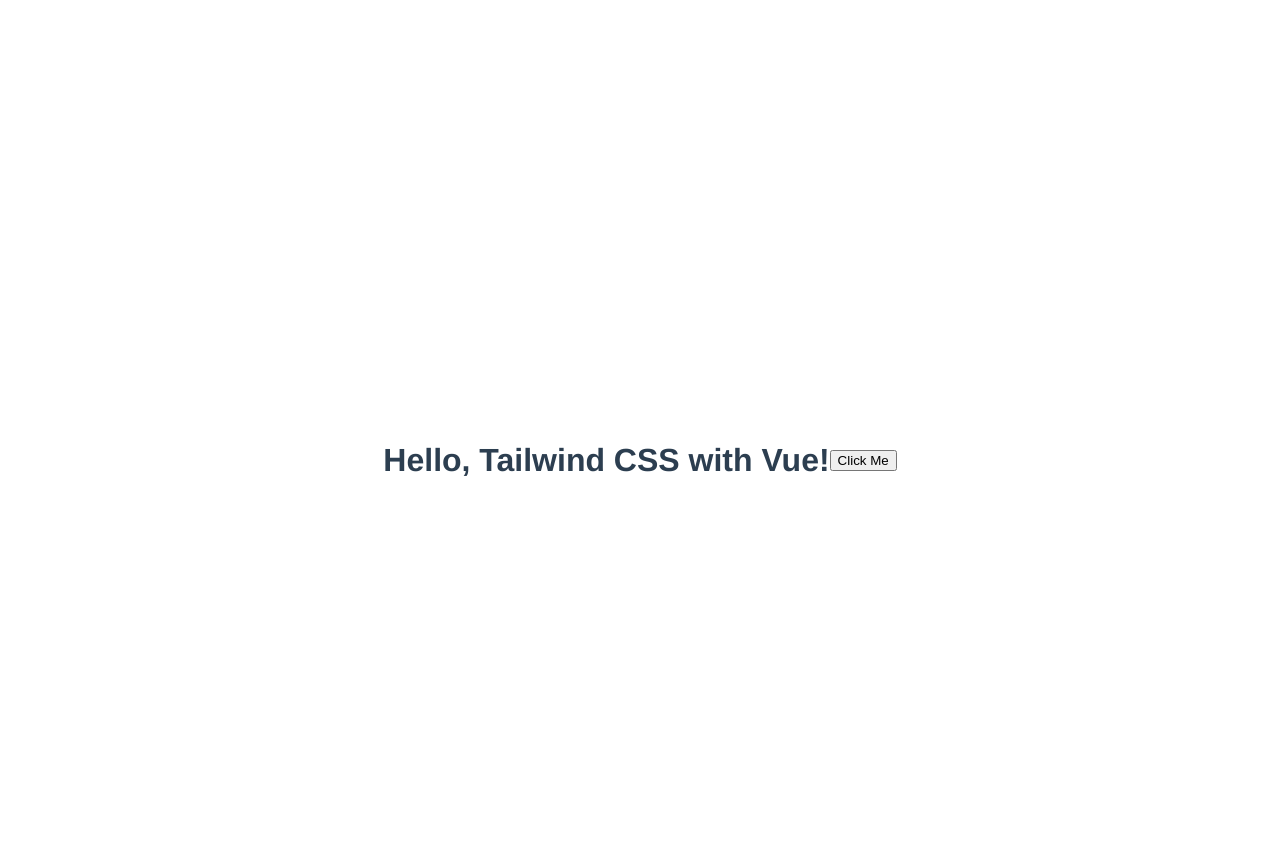
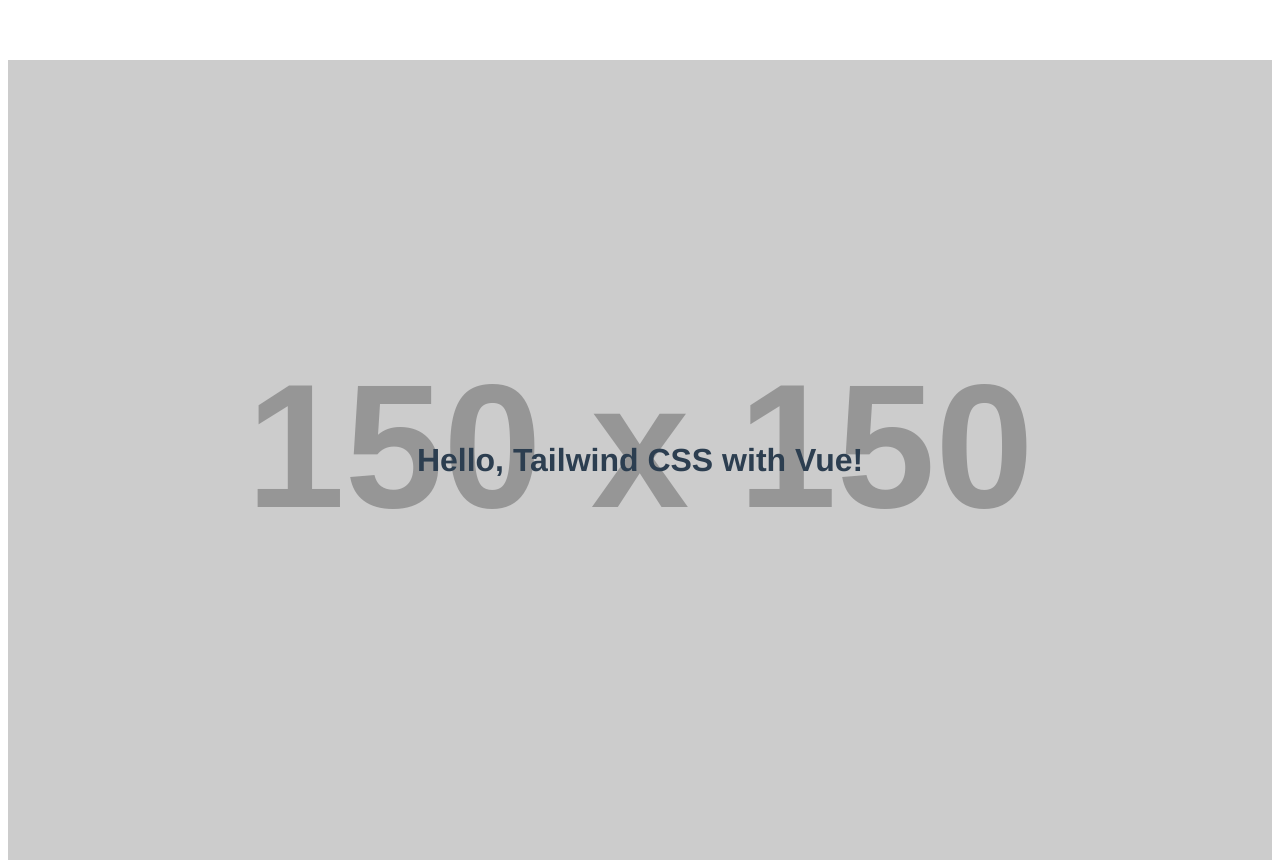
Before and after one commit to KIPOKA/vue-exercices, a Vue app: page / in a window 1280 px wide. Built offline with nearby package versions, Linux system fonts and the light colour scheme.

Commit message:
Version 4: Added background image

```diff
--- a/src/components/HelloWorld.vue
+++ b/src/components/HelloWorld.vue
@@ -1,11 +1,9 @@
 <template>
-  <div class="flex items-center justify-center h-screen bg-gray-100">
-    <h1 class="text-4xl font-bold text-red-600">
-      Hello, Tailwind CSS with Vue!
-    </h1>
-    <button class="mt-4 px-6 py-2 bg-green-500 text-white rounded">
-      Click Me
-    </button>
+  <div
+    class="flex items-center justify-center h-screen bg-cover bg-center"
+    style="background-image: url('https://via.placeholder.com/150')"
+  >
+    <h1 class="text-4xl font-bold text-white">Hello, Tailwind CSS with Vue!</h1>
   </div>
 </template>
 
```
